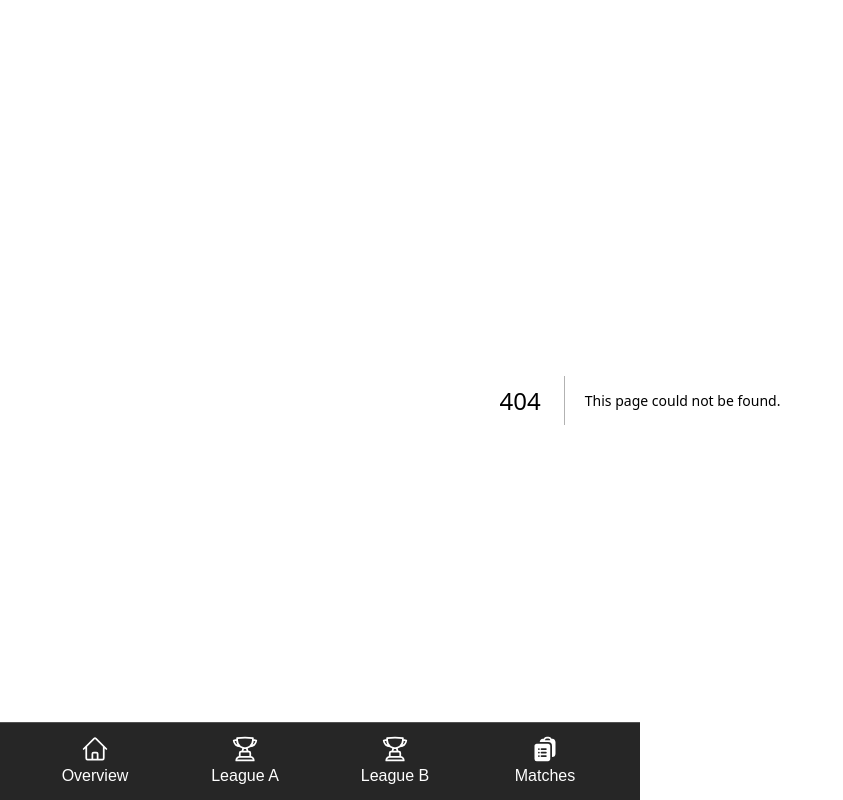
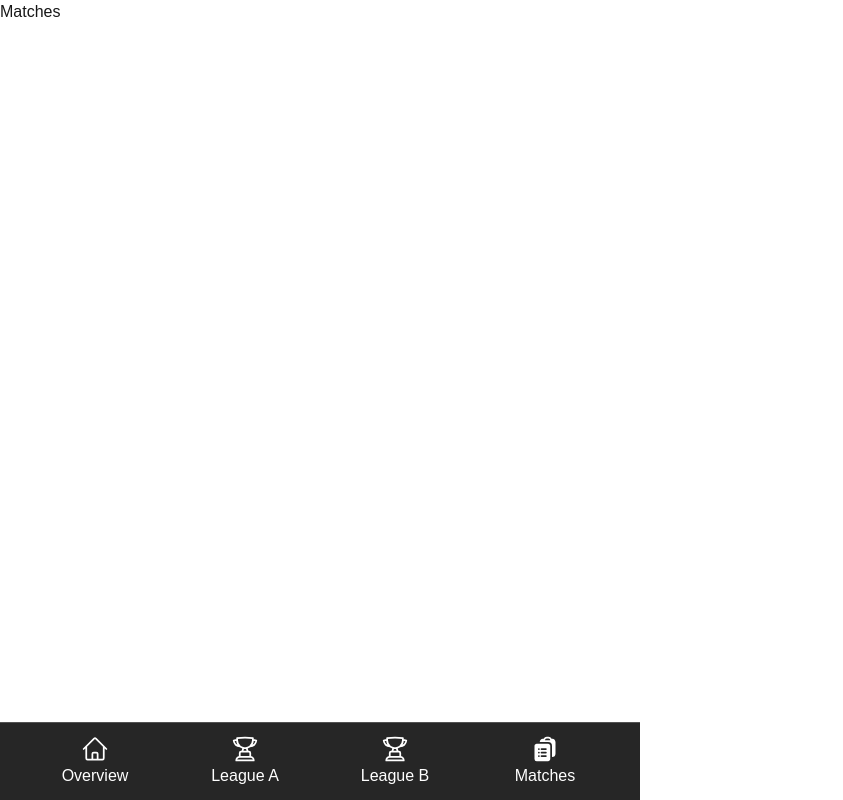
Before and after one commit to danielhc0228/my-tennis-app, a Next.js app: page /matches in a window 1280 px wide. Before the commit this address had no page. Shown: the whole page, without its empty margins (0-843 px from the left). Built offline with nearby package versions, Linux system fonts and the light colour scheme.

Commit message:
Create matches page

```diff
--- /dev/null
+++ b/src/app/matches/page.tsx
@@ -0,0 +1,3 @@
+export default function Matches() {
+    return <div>Matches</div>;
+}
```
